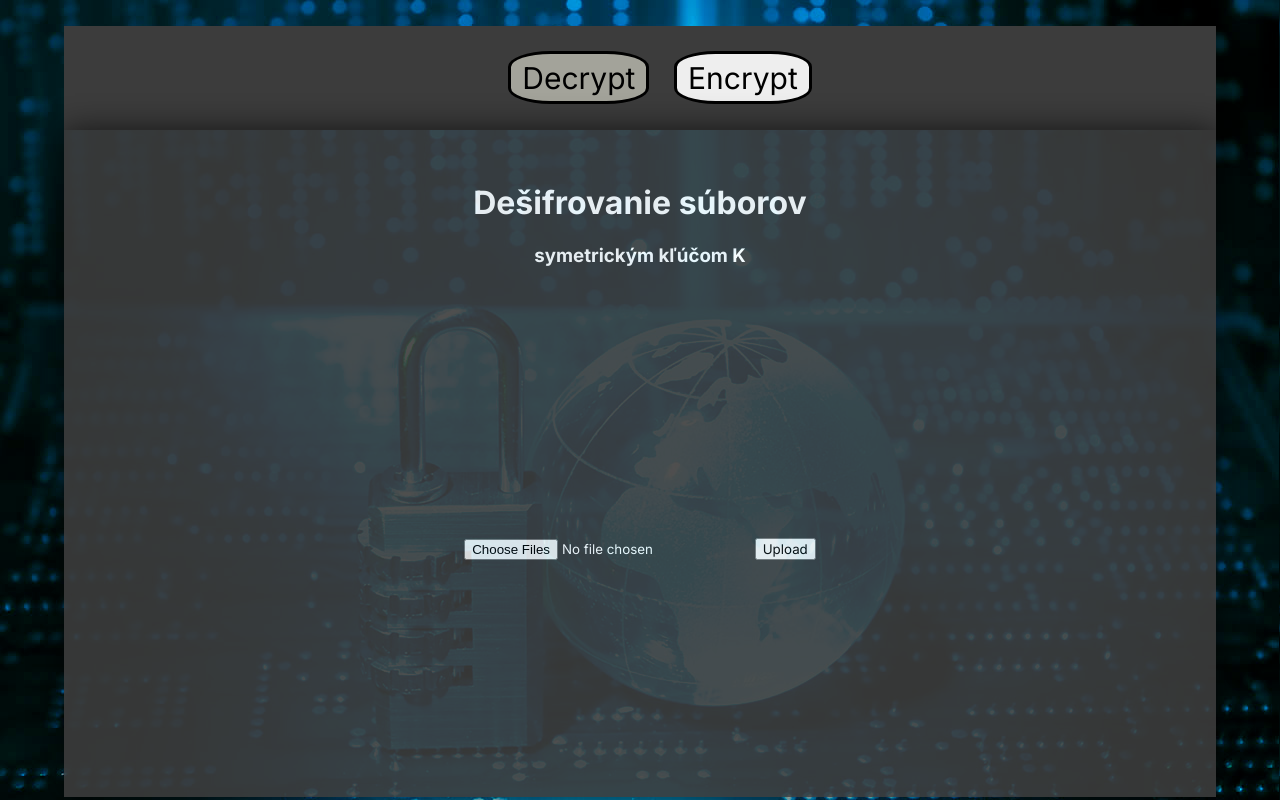
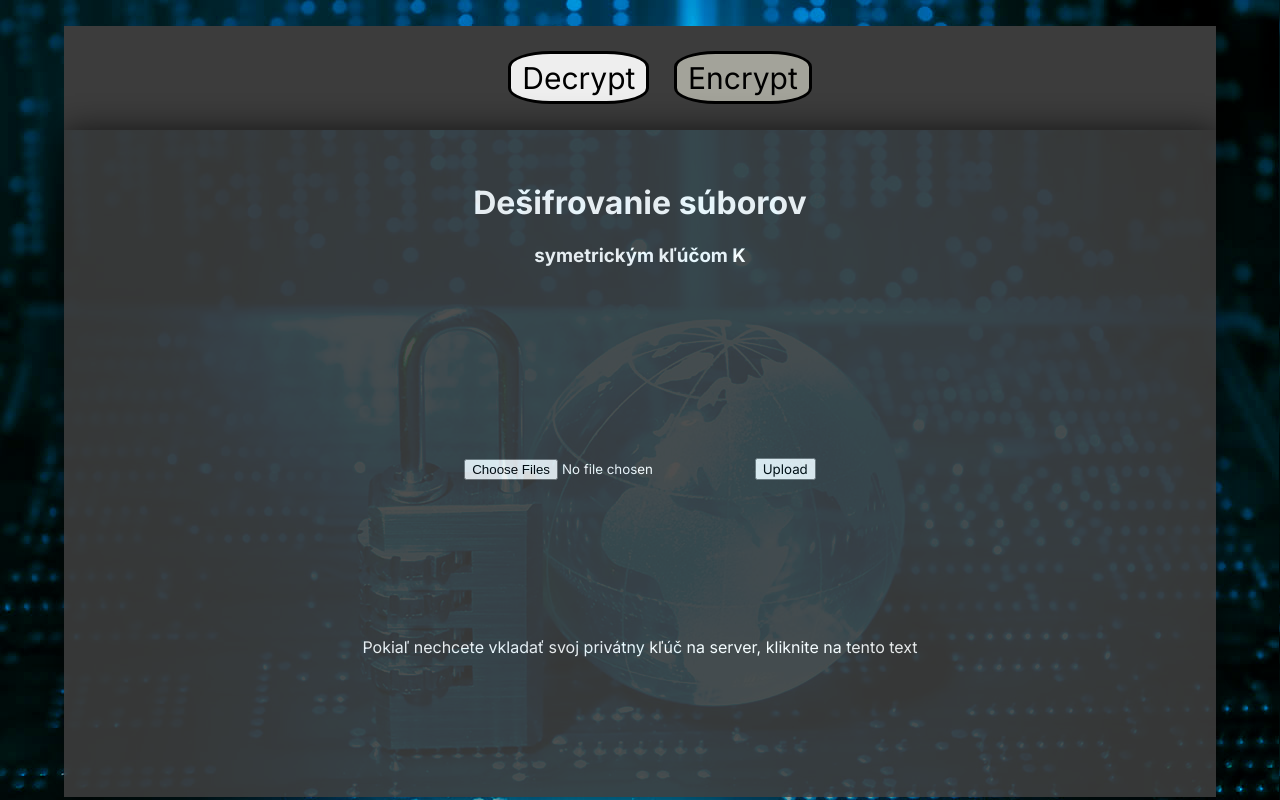
Before and after one commit to xburir/upb-zadanie2-webapi, a Flask app: page /decrypt in a window 1280 px wide. Run offline with Flask 2, Linux system fonts and the light colour scheme.

Commit message:
FEAT: implements link to download offline_decrypter

```diff
--- a/flaskr/app.py
+++ b/flaskr/app.py
@@ -169,3 +169,7 @@ def redirect_to_encrypt():
 @app.route('/uploads/<name>')
 def download_file(name):
     return send_from_directory(app.config["UPLOAD_FOLDER"], name, as_attachment=True)
+
+@app.route('/download')
+def download_decrypter():
+    return send_from_directory("../","Offline_Decrypter.exe", as_attachment=True)
--- a/flaskr/static/style.css
+++ b/flaskr/static/style.css
@@ -72,9 +72,24 @@ nav li{
   border-radius: 30%;
   margin: 0 10px;
   padding: 0.5% 1%;
+  background-color: #a3a39a;
+}
+
+li.selected{
   background-color: #eeeeee;
 }
 
-li.selected{
-  background-color: #a3a39a;
+a.link{
+  color: white;
 }
+
+a:link { text-decoration: none; }
+
+
+a:visited { text-decoration: none; }
+
+
+a:hover { text-decoration: none; }
+
+
+a:active { text-decoration: none; }
--- a/flaskr/templates/base.html.jinja
+++ b/flaskr/templates/base.html.jinja
@@ -46,6 +46,9 @@
         <input type="submit" name="open" value="Generate RSA keys">
         {% endif %}
       </form>
+      {% if mode == 'decrypt' %}
+        <a class="link" href="download">Pokiaľ nechcete vkladať svoj privátny kľúč na server, kliknite na tento text</a>
+        {% endif %}
     </section>
   </div>
 </body>
```
